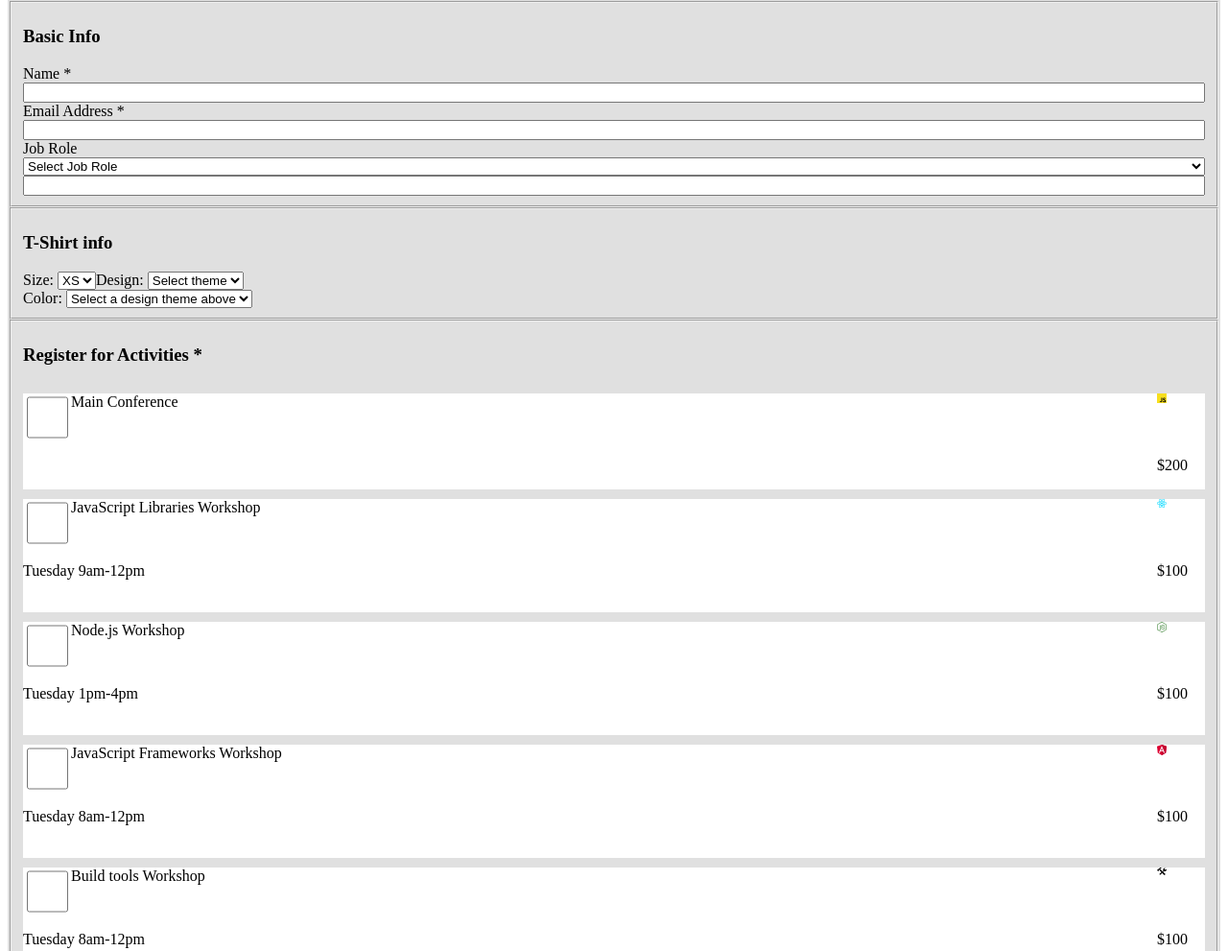
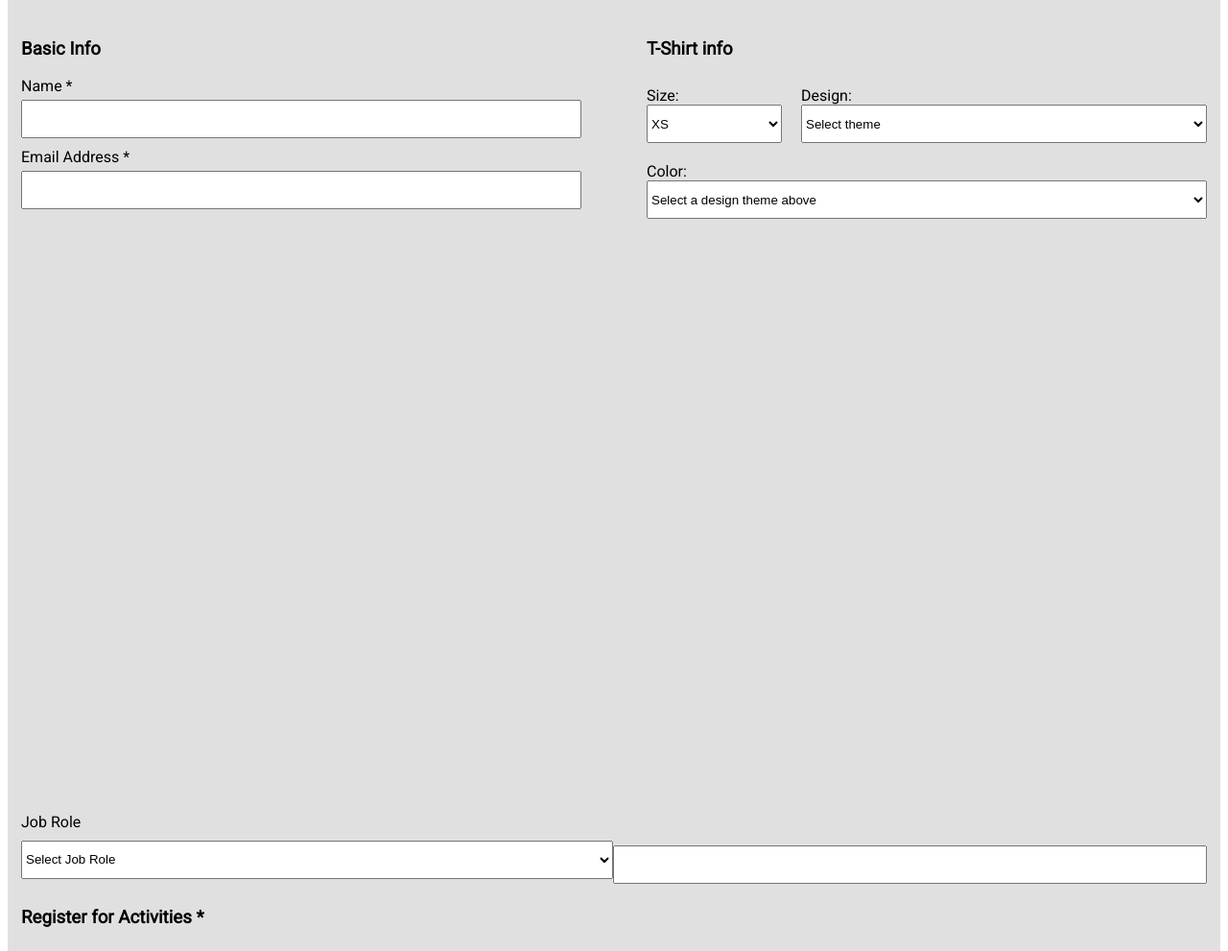
Before and after one commit to gavrillaviniaflorina/mockup-sign-in, a plain HTML site: page index.html in a window 1280 px wide. Shown: the part 187-1178 px from the top of the page at 96% size. Drawn offline with Linux system fonts and the light colour scheme.

Commit message:
update 3 mobil

```diff
--- a/index.html
+++ b/index.html
@@ -5,6 +5,11 @@
     <meta charset="UTF-8">
     <meta http-equiv="X-UA-Compatible" content="IE=edge">
     <meta name="viewport" content="width=device-width, initial-scale=1.0">
+
+    <link rel="preconnect" href="https://fonts.googleapis.com">
+    <link rel="preconnect" href="https://fonts.gstatic.com" crossorigin>
+    <link href="https://fonts.googleapis.com/css2?family=Roboto&display=swap" rel="stylesheet">
+
     <link rel="stylesheet" href="style.css">
     <title>Document</title>
 </head>
@@ -20,9 +25,9 @@
         </header>
 
         <main>
-            <p>*- required field</p>
+            <p class="required">*- required field</p>
 
-            <fieldset>
+            <fieldset class="basic">
                 <h3>Basic Info</h3>
 
 
@@ -31,21 +36,28 @@
 
 
 
+
+
                 <label for="email">Email Address *</label>
                 <input type="email" id="email" name="user_email">
 
 
 
+            </fieldset>
+
+            <fieldset class="role">
+
                 <label for="role">Job Role</label>
-
-                <select id="role" name="role">
+                <section>
+                    <select id="role" name="role">
                         <option> Select Job Role</option>
                         <option value="manager"> Manager</option>
                         <option value="developer">Developer</option>
 
                     </select>
-                <input type="text" id="role" name="role">
+                    <input type="text" id="role" name="role">
 
+                </section>
             </fieldset>
 
 
@@ -53,7 +65,7 @@
                 <h3>T-Shirt info</h3>
 
                 <section>
-                    <article>
+                    <article class="size">
                         <label for="size">Size:</label>
                         <select id="size">
                         <option value="XS">XS</option>
@@ -63,7 +75,7 @@
                     </select>
                     </article>
 
-                    <article>
+                    <article class="design">
 
                         <label for="design">Design: </label>
                         <select id="design">
@@ -73,32 +85,32 @@
                     </select>
 
                     </article>
-                </section>
 
 
-                <article>
 
-                    <label for="color">Color: </label>
-                    <select id="color">
+                    <article class="color">
+
+                        <label for="color">Color: </label>
+                        <select id="color">
                         <option>Select a design theme above</option>
                         <option value="blue">Blue</option>
                         <option value="yellow">Yellow</option>
                     </select>
-                </article>
-
+                    </article>
+                </section>
 
             </fieldset>
 
             <fieldset class="register">
-                <h3>Register for Activities *</h3>
-                <section>
+                <h3 class="title">Register for Activities *</h3>
+                <section class="one">
                     <input type="checkbox" id="" value="" name="">
                     <label>Main Conference</label><br>
                     <img src="img/js.svg">
                     <p class="money">$200</p>
                 </section>
 
-                <section>
+                <section class="two">
                     <input type="checkbox" id="" value="" name="">
                     <label>JavaScript Libraries Workshop</label><br>
                     <img src="img/react.svg">
@@ -106,7 +118,7 @@
                     <p class="time">Tuesday 9am-12pm</p>
                 </section>
 
-                <section>
+                <section class="three">
                     <input type="checkbox" id="" value="" name="">
                     <label>Node.js Workshop</label><br>
                     <img src="img/node.svg">
@@ -114,7 +126,7 @@
                     <p class="time"> Tuesday 1pm-4pm</p>
                 </section>
 
-                <section>
+                <section class="four">
                     <input type="checkbox" id="" value="" name="">
                     <label>JavaScript Frameworks Workshop</label><br>
                     <img src="img/angular.svg">
@@ -122,7 +134,7 @@
                     <p class="time">Tuesday 8am-12pm</p>
                 </section>
 
-                <section>
+                <section class="five">
                     <input type="checkbox" id="" value="" name="">
                     <label>Build tools Workshop</label><br>
                     <img src="img/build.svg">
@@ -130,7 +142,7 @@
                     <p class="time">Tuesday 8am-12pm</p>
                 </section>
 
-                <section>
+                <section class="six">
                     <input type="checkbox" id="" value="" name="">
                     <label>npm Workshop</label><br>
                     <img src="img/npm.svg">
@@ -138,7 +150,7 @@
                     <p class="time">Tuesday 8am-12pm</p>
                 </section>
 
-                <section>
+                <section class="seven">
                     <input type="checkbox" id="" value="" name="">
                     <label>Express Workshop</label><br>
                     <img src="img/express.svg">
@@ -146,7 +158,7 @@
                     <p class="time">Tuesday 8am-12pm</p>
                 </section>
 
-                <h3> Total:$0</h3>
+                <h3 class="total"> Total:$0</h3>
             </fieldset>
 
             <fieldset class="payment">
--- a/style.css
+++ b/style.css
@@ -1,5 +1,19 @@
 * {
     box-sizing: border-box;
+}
+
+body {
+    font-family: 'Roboto', sans-serif;
+}
+
+input {
+    display: flex;
+    height: 40px;
+}
+
+select {
+    display: flex;
+    height: 40px;
 }
 
 header {
@@ -7,38 +21,109 @@ header {
     flex-direction: column;
     justify-content: center;
     align-items: center;
+    background-color: pink;
+    color: white;
+}
+
+header p {
+    margin-bottom: 0px;
+}
+
+header h1 {
+    margin-top: 10px;
 }
 
 main {
     background-color: #E0E0E0;
     display: flex;
     flex-direction: column;
+    width: 100%;
+}
+
+.required {
+    margin-left: 10px;
 }
 
 fieldset {
     display: flex;
     flex-direction: column;
+    border: none;
+}
+
+fieldset section {
+    margin-top: 10px;
+}
+
+.role section {
+    display: flex;
+    flex-direction: column;
+}
+
+.role section input {
+    margin-top: 5px;
+}
+
+.basic input {
+    margin-bottom: 10px;
+    margin-top: 5px;
 }
 
 .shirt section {
+    display: grid;
+    grid-template-columns: 1fr 3fr;
+    grid-template-rows: 1fr 1fr;
+    grid-template-areas: "size design" "col col";
+    grid-gap: 20px;
+}
+
+.size {
+    grid-area: size;
     display: flex;
-    flex-direction: row;
+    flex-direction: column;
+}
+
+.size select {
+    display: block;
+    width: 100%;
+    height: 40px;
+}
+
+.design {
+    grid-area: design;
+}
+
+.design select {
+    display: block;
+    width: 100%;
+    height: 40px;
+}
+
+.color {
+    grid-area: col;
+}
+
+.color select {
+    display: block;
+    width: 100%;
+    height: 40px;
 }
 
 .register section {
     background-color: white;
     margin-top: 10px;
     display: grid;
-    grid-template-columns: 50px 1fr 50px;
+    grid-template-columns: 25px 1fr 50px;
     grid-template-rows: 1fr 1fr;
     grid-template-areas: "checkbox label imag" "time time money";
 }
 
 .register input {
     grid-area: checkbox;
+    margin-top: 20px;
 }
 
 .register label {
+    margin-top: 20px;
     grid-area: label;
 }
 
@@ -51,11 +136,9 @@ fieldset {
 }
 
 .register img {
+    margin-top: 20px;
     grid-area: imag;
-}
-
-img {
-    width: 10px;
+    width: 20px;
 }
 
 .payment section {
@@ -75,3 +158,81 @@ button {
     background-color: pink;
     color: white;
 }
+
+@media(min-width:1024px) {
+    main {
+        display: grid;
+        grid-template-columns: 1fr 1fr;
+        grid-template-rows: 50px minmax(200px, 1fr) 40px minmax(200px, 1fr) 1fr 100px;
+        grid-template-areas: "req req" "basic shirt" "role role" "register register" "pay pay" "but but";
+        grid-gap: 40px;
+    }
+    .required {
+        grid-area: req;
+    }
+    .basic {
+        grid-area: basic;
+    }
+    .shirt {
+        grid-area: shirt;
+    }
+    .register {
+        grid-area: register;
+    }
+    .payment {
+        grid-area: pay;
+    }
+    button {
+        grid-area: but;
+    }
+    .role {
+        grid-area: role;
+    }
+    .role section {
+        display: flex;
+        flex-direction: row;
+    }
+    .role select {
+        display: block;
+        width: 100%;
+    }
+    .role input {
+        display: block;
+        width: 100%;
+    }
+    .register {
+        display: grid;
+        grid-template-rows: 200px repeat(4, 1fr) 200;
+        grid-template-columns: repeat(2, 1fr);
+        grid-template-areas: "title title" "one one" "two three" "four five" "six seven" "total total";
+        grid-gap: 10px;
+    }
+    title {
+        grid-area: title;
+    }
+    .one {
+        grid-area: one;
+    }
+    .two {
+        grid-area: two;
+    }
+    .three {
+        grid-area: three;
+    }
+    .four {
+        grid-area: four;
+    }
+    .five {
+        grid-area: five;
+    }
+    .six {
+        grid-area: six;
+    }
+    .seven {
+        grid-area: seven;
+    }
+    .total {
+        grid-area: total;
+        text-align: end;
+    }
+}
```
